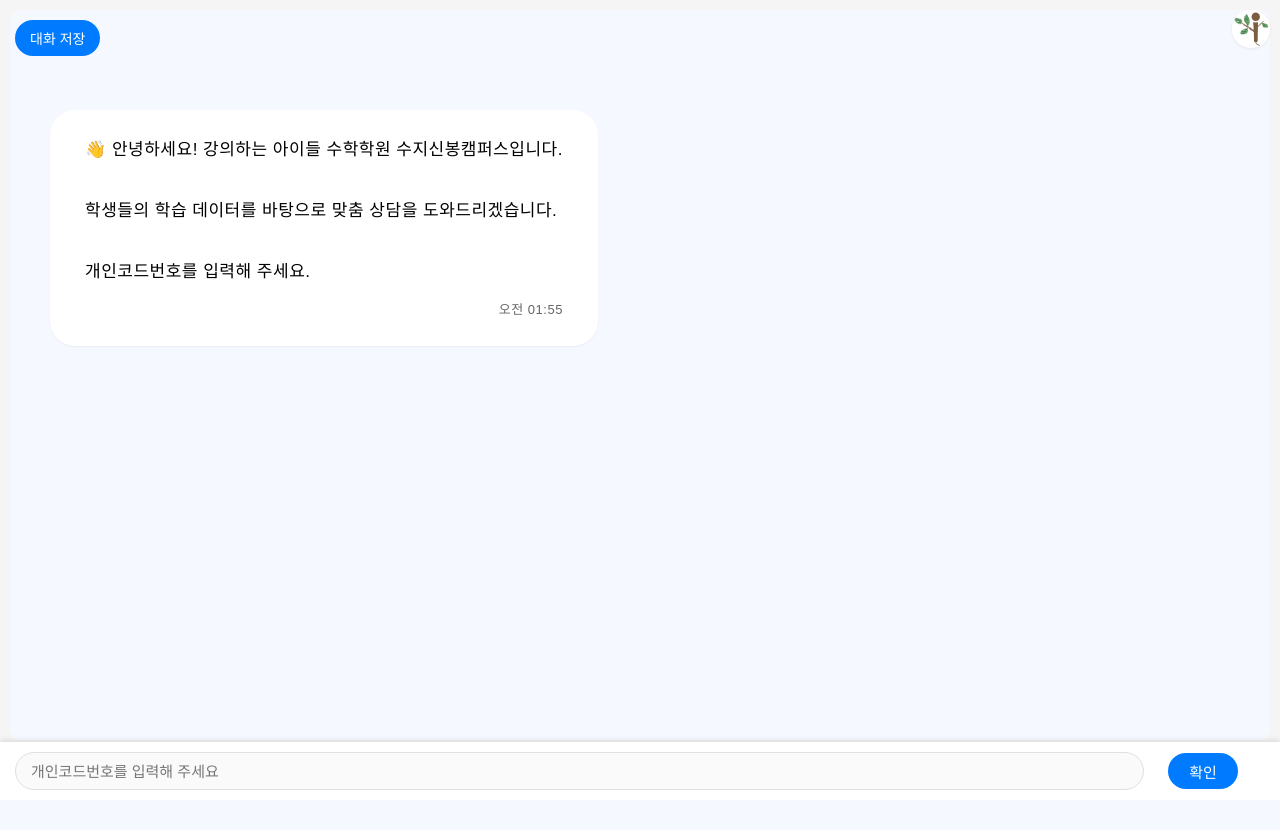
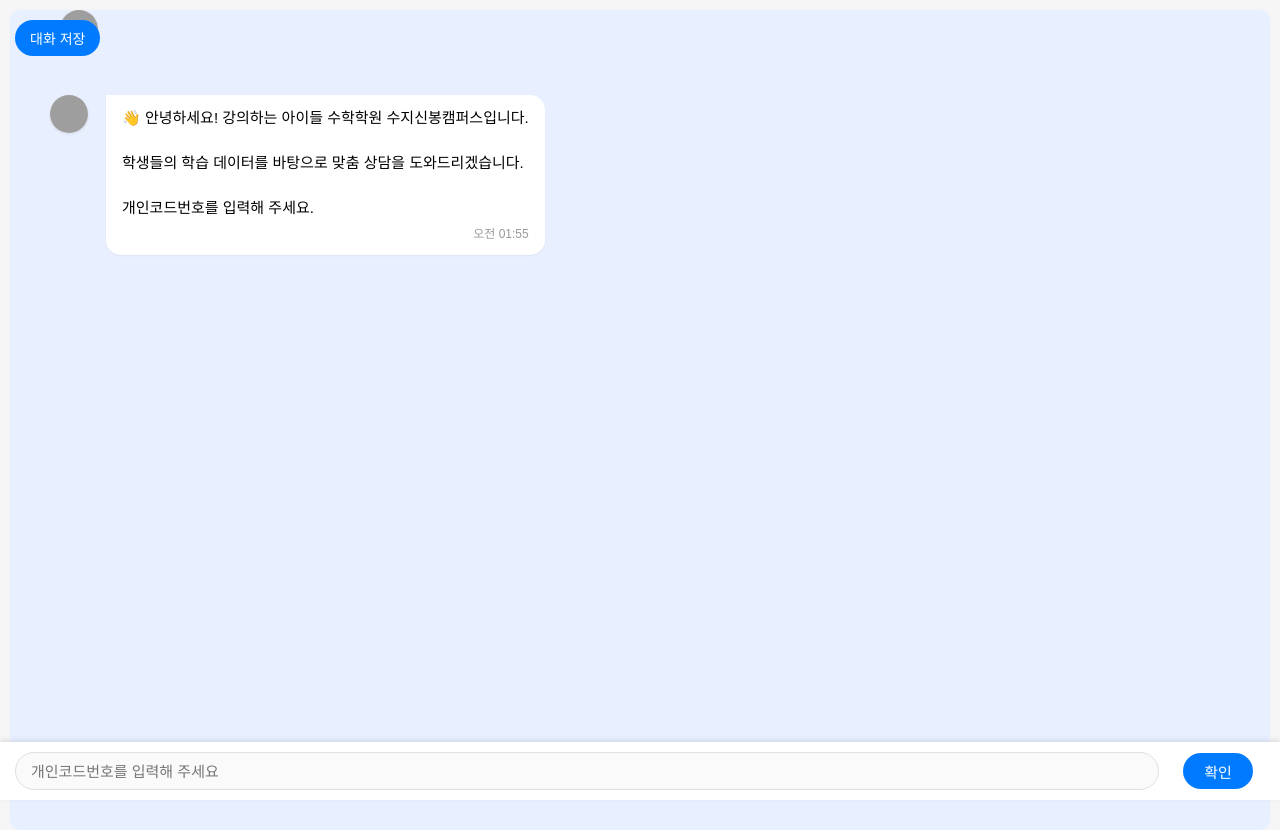
Before and after one commit to SINBONGMATH/learning-chatbotcd, a Flask app: template templates/chat.html in a window 1280 px wide. Before the commit the page ends 790 px from the top, so only its background shows below. Run offline with Flask 3, Linux system fonts and the light colour scheme; the template is opened without the code that fills it, so the values that code supplies are empty; grey boxes are pictures that could not be loaded.

Commit message:
Update chat.html

```diff
--- a/templates/chat.html
+++ b/templates/chat.html
@@ -10,11 +10,14 @@
             padding: 10px;
             font-family: Arial, sans-serif;
             background-color: #f5f5f5;
+            height: 100vh;
+            overflow: hidden; /* 바디 스크롤 방지 */
         }
+
         .fixed-logo {
             position: fixed;
             top: 10px;
-            right: 10px;
+            left: 60px;
             width: 38px;
             height: 38px;
             border-radius: 50%;
@@ -23,73 +26,94 @@
             box-shadow: 0 1px 3px rgba(0,0,0,0.08);
             z-index: 1000;
         }
+
         .fixed-logo img {
             width: 100%;
             height: 100%;
             object-fit: cover;
         }
+
         .chat-container {
             max-width: 100%;
             margin: 0 auto;
             padding: 10px 15px;
-            height: calc(100vh - 90px);
+            height: 100vh;
             display: flex;
             flex-direction: column;
-            background-color: #F5F8FF;
+            background-color: #E8F0FF;
             border-radius: 10px;
             position: relative;
         }
+
         .chat-messages {
             flex-grow: 1;
             overflow-y: auto;
-            padding: 60px 25px 25px 25px;
-            margin-bottom: 70px;
+            padding: 60px 25px 80px 25px; /* 하단 패딩 증가 */
+            margin-bottom: 0; /* 마진 제거 */
+            position: relative; /* 위치 지정 */
+            height: calc(100vh - 60px); /* 높이 조정 */
+            box-sizing: border-box; /* 패딩을 높이에 포함 */
         }
-        .message {
-            margin: 4px 0;
-            padding: 0;
-            line-height: normal;
+
+        .bot-message-with-logo {
+            display: flex;
+            align-items: flex-start;
+            margin: 15px 0;
+            max-width: 95%;
         }
+
+        .logo-container {
+            width: 38px;
+            height: 38px;
+            border-radius: 50%;
+            overflow: hidden;
+            margin-right: 10px;
+            flex-shrink: 0;
+            background: white;
+            box-shadow: 0 1px 3px rgba(0,0,0,0.1);
+        }
+
+        .logo-container img {
+            width: 100%;
+            height: 100%;
+            object-fit: cover;
+        }
+
+        .bot-message {
+            background-color: white;
+            padding: 12px 16px;
+            border-radius: 0 15px 15px 15px;
+            margin-left: 8px;
+            font-size: 15px;
+            line-height: 1.5;
+            position: relative;
+            box-shadow: 0 1px 2px rgba(0,0,0,0.05);
+            min-width: 200px;
+            max-width: calc(95% - 48px);
+        }
+
         .user-message {
             background-color: #FFE94A;
-            margin: 30px 0 30px auto !important;
-            padding: 25px 35px;
-            border-radius: 25px;
-            font-size: 17px;
-            line-height: 1.8;
-            letter-spacing: 0.5px;
-            max-width: 85%;
-            display: inline-block;
-            width: fit-content;
-            min-width: auto;
+            padding: 12px 16px;
+            border-radius: 15px 0 15px 15px;
+            margin-left: auto;
+            margin-right: 0;
+            font-size: 15px;
+            line-height: 1.5;
+            position: relative;
+            max-width: 95%;
+            box-shadow: 0 1px 2px rgba(0,0,0,0.05);
+            margin: 15px 0;
+            min-width: 200px;
         }
-        .bot-message-with-logo {
-            background-color: #FFFFFF !important;
-            padding: 25px 35px !important;
-            margin: 30px 0 !important;
-            line-height: 1.8;
-            display: inline-block;
-            max-width: 85%;
-            font-size: 17px;
-            letter-spacing: 0.5px;
-            border-radius: 25px !important;
-            box-shadow: 0 1px 2px rgba(0,0,0,0.05);
-            vertical-align: top;
-            width: fit-content;
-            min-width: auto;
-        }
-        .logo-message {
-            margin: 0;
-            padding: 0;
-            width: 100%;
-            background: none !important;
-        }
+
         .message-time {
-            font-size: 13px;
-            color: #666;
-            margin-top: 10px;
+            font-size: 12px;
+            color: #999;
+            margin-top: 5px;
             text-align: right;
         }
+
         .input-container {
             position: fixed;
             bottom: 0;
@@ -99,16 +123,20 @@
             background: white;
             display: flex;
             box-shadow: 0 -2px 5px rgba(0,0,0,0.1);
+            z-index: 1000; /* 입력창을 항상 위에 표시 */
         }
+
         .code-container, .message-container {
             display: flex;
             align-items: center;
             gap: 12px;
             flex-grow: 1;
         }
+
         .message-container {
             display: none;
         }
+
         input {
             flex-grow: 1;
             padding: 8px 15px;
@@ -119,11 +147,13 @@
             margin-right: 12px;
             background-color: #fafafa;
         }
+
         input:focus {
             outline: none;
             border-color: #007bff;
             box-shadow: 0 0 0 2px rgba(0,123,255,0.1);
         }
+
         button {
             padding: 0 20px;
             height: 36px;
@@ -136,116 +166,21 @@
             margin-right: 12px;
             min-width: 70px;
         }
+
         button:hover {
             background-color: #0056b3;
         }
+
         button:active {
             transform: scale(0.98);
             background-color: #0056b3;
         }
+
         button:disabled {
             background-color: #cccccc;
             cursor: not-allowed;
         }
-        a {
-            color: #007bff;
-            text-decoration: none;
-        }
-        .message img.emoji {
-            height: 1.2em;
-            width: 1.2em;
-            margin: 0 .05em 0 .1em;
-            vertical-align: -0.1em;
-        }
-        @media screen and (max-width: 768px) {
-            input, button {
-                font-size: 16px;
-            }
-        }
-        .chat-messages::-webkit-scrollbar {
-            width: 8px;
-        }
-        .chat-messages::-webkit-scrollbar-track {
-            background: #f1f1f1;
-            border-radius: 4px;
-        }
-        .chat-messages::-webkit-scrollbar-thumb {
-            background: #c1c1c1;
-            border-radius: 4px;
-        }
-        .chat-messages::-webkit-scrollbar-thumb:hover {
-            background: #a8a8a8;
-        }
-        .message-container, .code-container {
-            padding-right: 15px;
-        }
-        .message-container.hidden, .code-container.hidden {
-            opacity: 0;
-        }
-        @keyframes fadeIn {
-            from {
-                opacity: 0;
-                transform: translateY(10px);
-            }
-            to {
-                opacity: 1;
-                transform: translateY(0);
-            }
-        }
-        .typing-indicator {
-            padding: 12px 15px;
-            background-color: #f8f9fa;
-            border-radius: 15px;
-            margin: 10px 0;
-            display: none;
-            color: #666;
-            font-style: italic;
-        }
-        @keyframes newMessage {
-            0% { background-color: rgba(0, 123, 255, 0.1); }
-            100% { background-color: transparent; }
-        }
-        .new-message {
-            animation: newMessage 1s ease-out;
-        }
-        .input-focus-effect {
-            position: relative;
-            flex-grow: 1;
-        }
-        .input-focus-effect input:focus::placeholder {
-            color: #007bff;
-            transition: color 0.3s ease;
-        }
-        button:active:not(:disabled) {
-            transform: scale(0.95);
-            transition: transform 0.1s;
-        }
-        .error-message {
-            color: #dc3545;
-            font-size: 14px;
-            padding: 5px 10px;
-            border-radius: 5px;
-            background-color: rgba(220, 53, 69, 0.1);
-            margin: 10px 0;
-        }
-        .chat-header {
-            text-align: center;
-            padding: 10px;
-            color: #666;
-            font-size: 13px;
-            border-bottom: 1px solid #eee;
-        }
-        .long-message {
-            max-height: 300px;
-            overflow: hidden;
-            position: relative;
-        }
-        .message-expand {
-            color: #007bff;
-            cursor: pointer;
-            font-size: 13px;
-            margin-top: 5px;
-        }
+
         .save-chat-btn {
             position: fixed;
             top: 20px;
@@ -260,126 +195,142 @@
             font-size: 14px;
             z-index: 1000;
         }
+
         .save-chat-btn:hover {
             background-color: #0056b3;
         }
-        .bot-message-with-logo + .bot-message-with-logo {
-            margin-top: 45px !important;
+
+        .error-message {
+            color: #dc3545;
+            font-size: 14px;
+            padding: 5px 10px;
+            border-radius: 5px;
+            background-color: rgba(220, 53, 69, 0.1);
+            margin: 10px 0;
         }
-        .user-message + .user-message {
-            margin-top: 45px !important;
+
+        @media screen and (max-width: 768px) {
+            input, button {
+                font-size: 16px;
+            }
+
+            .bot-message, .user-message {
+                max-width: 90%;
+            }
+
+            .chat-messages {
+                padding-bottom: 100px; /* 모바일에서 패딩 더 증가 */
+            }
         }
     </style>
 </head>
 <body>
+    <!-- 고정 로고 -->
     <div class="fixed-logo">
-        <img src="/static/logo.PNG" alt="학원 로고">
+        <img src="your_logo_url_here.jpg" alt="Logo">
     </div>
 
+    <!-- 채팅 컨테이너 -->
     <div class="chat-container">
         <div class="chat-messages" id="chatMessages">
-            <!-- 초기 메시지는 JavaScript로 처리 -->
+            <!-- 초기 메시지는 JavaScript로 추가 -->
         </div>
     </div>
 
+    <!-- 입력 컨테이너 -->
     <div class="input-container">
         <div class="code-container">
             <input type="text" id="codeInput" placeholder="개인코드번호를 입력해 주세요">
             <button onclick="verifyCode()">확인</button>
         </div>
-        <div class="message-container" id="messageContainer" style="display: none;">
+        <div class="message-container" id="messageContainer">
             <input type="text" id="messageInput" placeholder="궁금하신 내용을 입력해 주세요">
             <button onclick="sendMessage()">전송</button>
         </div>
     </div>
 
+    <!-- 대화 저장 버튼 -->
     <button class="save-chat-btn" onclick="saveChat()">대화 저장</button>
 
     <script>
-        // 통합된 addMessage 함수: 사용자와 상담사 메시지를 모두 처리
-        function addMessage(message, isUser) {
+        // 초기 메시지 추가 (페이지 로드 시)
+        window.onload = function() {
+            const initialMessage = "👋 안녕하세요! 강의하는 아이들 수학학원 수지신봉캠퍼스입니다.\n\n학생들의 학습 데이터를 바탕으로 맞춤 상담을 도와드리겠습니다.\n\n개인코드번호를 입력해 주세요.";
+            addBotMessage(initialMessage);
+        }
+
+        // 챗봇 메시지 추가 함수 (로고 포함)
+        function addBotMessage(message) {
             const chatMessages = document.getElementById('chatMessages');
-            const timeString = new Date().toLocaleTimeString('ko-KR', {
-                hour: '2-digit',
-                minute: '2-digit'
-            });
-            let messageDiv;
-            if (isUser) {
-                messageDiv = document.createElement('div');
-                messageDiv.className = 'message user-message';
-                messageDiv.innerHTML = message.replace(/\n/g, '<br>');
-            } else {
-                // 상담사(봇) 메시지: 로고 포함
-                const logoMessage = document.createElement('div');
-                logoMessage.className = 'logo-message';
-                const botMessageDiv = document.createElement('div');
-                botMessageDiv.className = 'message bot-message-with-logo';
-                botMessageDiv.innerHTML = message.replace(/\n/g, '<br>');
-                logoMessage.appendChild(botMessageDiv);
-                // 메시지 처리를 위해 messageDiv는 botMessageDiv로 사용
-                messageDiv = botMessageDiv;
-            }
 
-            // 긴 메시지일 경우 '더보기/접기' 기능 추가 (200자 이상)
-            if (message.length > 200) {
-                messageDiv.classList.add('long-message');
-                const expandBtn = document.createElement('div');
-                expandBtn.className = 'message-expand';
-                expandBtn.textContent = '더보기';
-                expandBtn.onclick = function() {
-                    if (messageDiv.style.maxHeight) {
-                        messageDiv.style.maxHeight = '';
-                        expandBtn.textContent = '접기';
-                    } else {
-                        messageDiv.style.maxHeight = '300px';
-                        expandBtn.textContent = '더보기';
-                    }
-                };
-                messageDiv.appendChild(expandBtn);
-            }
+            // 로고와 메시지를 감싸는 컨테이너 생성
+            const container = document.createElement('div');
+            container.className = 'bot-message-with-logo';
 
-            // 메시지 시간 추가
+            // 로고 컨테이너 생성
+            const logoContainer = document.createElement('div');
+            logoContainer.className = 'logo-container';
+            const logoImg = document.createElement('img');
+            logoImg.src = 'your_bot_logo_url_here.jpg'; // 챗봇 로고 URL
+            logoImg.alt = 'Bot Logo';
+            logoContainer.appendChild(logoImg);
+
+            // 메시지 생성
+            const messageDiv = document.createElement('div');
+            messageDiv.className = 'bot-message';
+            messageDiv.innerHTML = message.replace(/\n/g, '<br>');
+
+            // 메시지 시간 생성
             const timeDiv = document.createElement('div');
             timeDiv.className = 'message-time';
-            timeDiv.textContent = timeString;
+            timeDiv.textContent = new Date().toLocaleTimeString('ko-KR', {hour: '2-digit', minute: '2-digit'});
+            messageDiv.appendChild(timeDiv);
+
+            // 컨테이너에 로고와 메시지 추가
+            container.appendChild(logoContainer);
+            container.appendChild(messageDiv);
+
+            // 채팅 메시지 영역에 추가
+            chatMessages.appendChild(container);
+            chatMessages.scrollTop = chatMessages.scrollHeight;
+        }
+
+        // 사용자 메시지 추가 함수
+        function addUserMessage(message) {
+            const chatMessages = document.getElementById('chatMessages');
+            const messageDiv = document.createElement('div');
+            messageDiv.className = 'user-message';
+            messageDiv.innerHTML = message.replace(/\n/g, '<br>');
+
+            const timeDiv = document.createElement('div');
+            timeDiv.className = 'message-time';
+            timeDiv.textContent = new Date().toLocaleTimeString('ko-KR', {hour: '2-digit', minute: '2-digit'});
             messageDiv.appendChild(timeDiv);
 
             chatMessages.appendChild(messageDiv);
             chatMessages.scrollTop = chatMessages.scrollHeight;
         }
 
-        // 페이지 로드 시 초기 메시지 출력
-        window.onload = function() {
-            const initialMessage = "👋 안녕하세요! 강의하는 아이들 수학학원 수지신봉캠퍼스입니다.\n\n학생들의 학습 데이터를 바탕으로 맞춤 상담을 도와드리겠습니다.\n\n개인코드번호를 입력해 주세요.";
-            addMessage(initialMessage, false);
-        }
-
-        // 코드 인증 후 안내 메시지 출력
-        function showCodeConfirmation() {
-            const confirmMessage = "✅ 개인코드가 확인되었습니다. 문의하실 내용을 입력해주세요.";
-            addMessage(confirmMessage, false);
-        }
-
-        // 코드 확인 처리
+        // 코드 확인 함수
         function verifyCode() {
             const code = document.getElementById('codeInput').value;
             if (code.trim() !== '') {
                 document.getElementById('messageContainer').style.display = 'flex';
                 document.querySelector('.code-container').style.display = 'none';
-                showCodeConfirmation();
+                addBotMessage("✅ 개인코드가 확인되었습니다. 문의하실 내용을 입력해주세요.");
             } else {
                 alert('개인코드번호를 입력해주세요');
             }
         }
 
-        // 메시지 전송 처리 (서버로 POST 요청)
+        // 메시지 전송 함수 (서버 연동 예시)
         async function sendMessage() {
             const codeInput = document.getElementById('codeInput');
             const messageInput = document.getElementById('messageInput');
             const code = codeInput.value;
             const message = messageInput.value;
 
-            if (!message) {
+            if (!message.trim()) {
                 alert('메시지를 입력해주세요');
                 return;
             }
@@ -388,19 +339,14 @@
                 return;
             }
 
-            addMessage(message, true);
+            addUserMessage(message);
             messageInput.value = '';
 
             try {
                 const response = await fetch('/chat', {
                     method: 'POST',
-                    headers: {
-                        'Content-Type': 'application/json',
-                    },
-                    body: JSON.stringify({
-                        phone: code,
-                        message: message
-                    })
+                    headers: { 'Content-Type': 'application/json' },
+                    body: JSON.stringify({ phone: code, message: message })
                 });
 
                 if (!response.ok) {
@@ -413,87 +359,79 @@
                     for (let i = 0; i < sentences.length; i += 4) {
                         const chunk = sentences.slice(i, i + 4).join(' ');
                         if (chunk.trim()) {
-                            setTimeout(() => {
-                                addMessage(chunk, false);
-                            }, i * 2000);
+                            setTimeout(() => { addBotMessage(chunk); }, i * 2000);
                         }
                     }
                 }
             } catch (error) {
                 console.error('Error:', error);
-                addMessage('죄송합니다. 오류가 발생했습니다.', false);
+                addBotMessage('죄송합니다. 오류가 발생했습니다.');
             }
         }
 
-        // Enter 키로 전송 및 Shift+Enter로 줄바꿈 처리
-        document.getElementById('codeInput').addEventListener('keypress', function(e) {
-            if (e.key === 'Enter') {
-                verifyCode();
-            }
-        });
-        document.getElementById('messageInput').addEventListener('keypress', function(e) {
-            if (e.key === 'Enter' && !e.shiftKey) {
-                e.preventDefault();
-                sendMessage();
-            }
-        });
-        document.getElementById('messageInput').addEventListener('input', function(e) {
-            const MAX_MESSAGE_LENGTH = 500;
-            if (e.target.value.length > MAX_MESSAGE_LENGTH) {
-                e.target.value = e.target.value.slice(0, MAX_MESSAGE_LENGTH);
-                alert('메시지는 500자를 초과할 수 없습니다.');
-            }
-            // 입력창 높이 자동 조절
-            this.style.height = 'auto';
-            this.style.height = (this.scrollHeight) + 'px';
-        });
+        // 대화 저장 함수 (개선된 버전)
+        function saveChat() {
+            let chatContent = "=== 상담 내용 ===\n\n";
+            // .chat-messages의 직접 자식 중, 사용자 메시지(.user-message)와 봇 메시지 컨테이너(.bot-message-with-logo)를 선택
+            const messages = document.querySelectorAll(
+                '.chat-messages > .user-message, .chat-messages > .bot-message-with-logo'
+            );
 
-        // 에러 메시지 표시 함수
-        function showError(message) {
-            const errorDiv = document.createElement('div');
-            errorDiv.className = 'error-message';
-            errorDiv.textContent = message;
-            setTimeout(() => errorDiv.remove(), 3000);
-            document.querySelector('.message-container').appendChild(errorDiv);
-        }
+            messages.forEach(msg => {
+                let type = "";
+                let content = "";
+                let time = "";
 
-        // 채팅 내용을 텍스트 파일로 저장
-        function saveChat() {
-            const messages = document.querySelectorAll('.message, .bot-message-with-logo');
-            let chatContent = "=== 상담 내용 ===\n\n";
-            messages.forEach(msg => {
-                const time = msg.querySelector('.message-time')?.textContent || '';
-                const content = msg.textContent.replace(time, '').trim();
-                const type = msg.classList.contains('user-message') ? '[학생]' : '[상담사]';
+                // 사용자 메시지인 경우
+                if (msg.classList.contains('user-message')) {
+                    type = "[학생]";
+                    const timeElem = msg.querySelector('.message-time');
+                    if (timeElem) {
+                        time = timeElem.textContent.trim();
+                        content = msg.textContent.replace(time, "").trim();
+                    } else {
+                        content = msg.textContent.trim();
+                    }
+                }
+                // 봇 메시지인 경우 (.bot-message-with-logo 안의 .bot-message)
+                else {
+                    type = "[상담사]";
+                    const botMsg = msg.querySelector('.bot-message');
+                    if (botMsg) {
+                        const timeElem = botMsg.querySelector('.message-time');
+                        if (timeElem) {
+                            time = timeElem.textContent.trim();
+                            content = botMsg.textContent.replace(time, "").trim();
+                        } else {
+                            content = botMsg.textContent.trim();
+                        }
+                    }
+                }
+
                 chatContent += `${type} ${content}\n`;
-                if (time) chatContent += `(${time})\n`;
+                if (time) {
+                    chatContent += `(${time})\n`;
+                }
                 chatContent += "\n";
             });
+
             const date = new Date().toLocaleDateString('ko-KR').replace(/\./g, '').trim();
             const filename = `상담내용_${date}.txt`;
+
             const blob = new Blob([chatContent], { type: 'text/plain;charset=utf-8' });
             const url = window.URL.createObjectURL(blob);
             const a = document.createElement('a');
+
             a.href = url;
             a.download = filename;
             a.style.display = 'none';
+
             document.body.appendChild(a);
             a.click();
+
             window.URL.revokeObjectURL(url);
             document.body.removeChild(a);
         }
-
-        // 자동 저장 기능 (5분마다, localStorage에 저장)
-        function autoSaveChat() {
-            const messages = document.querySelectorAll('.message, .bot-message-with-logo');
-            const newMessages = Array.from(messages).map(msg => ({
-                content: msg.textContent,
-                time: new Date().toISOString(),
-                type: msg.classList.contains('user-message') ? 'user' : 'bot'
-            }));
-            localStorage.setItem('chatHistory', JSON.stringify(newMessages));
-        }
-        setInterval(autoSaveChat, 300000);
     </script>
 </body>
 </html>
```
